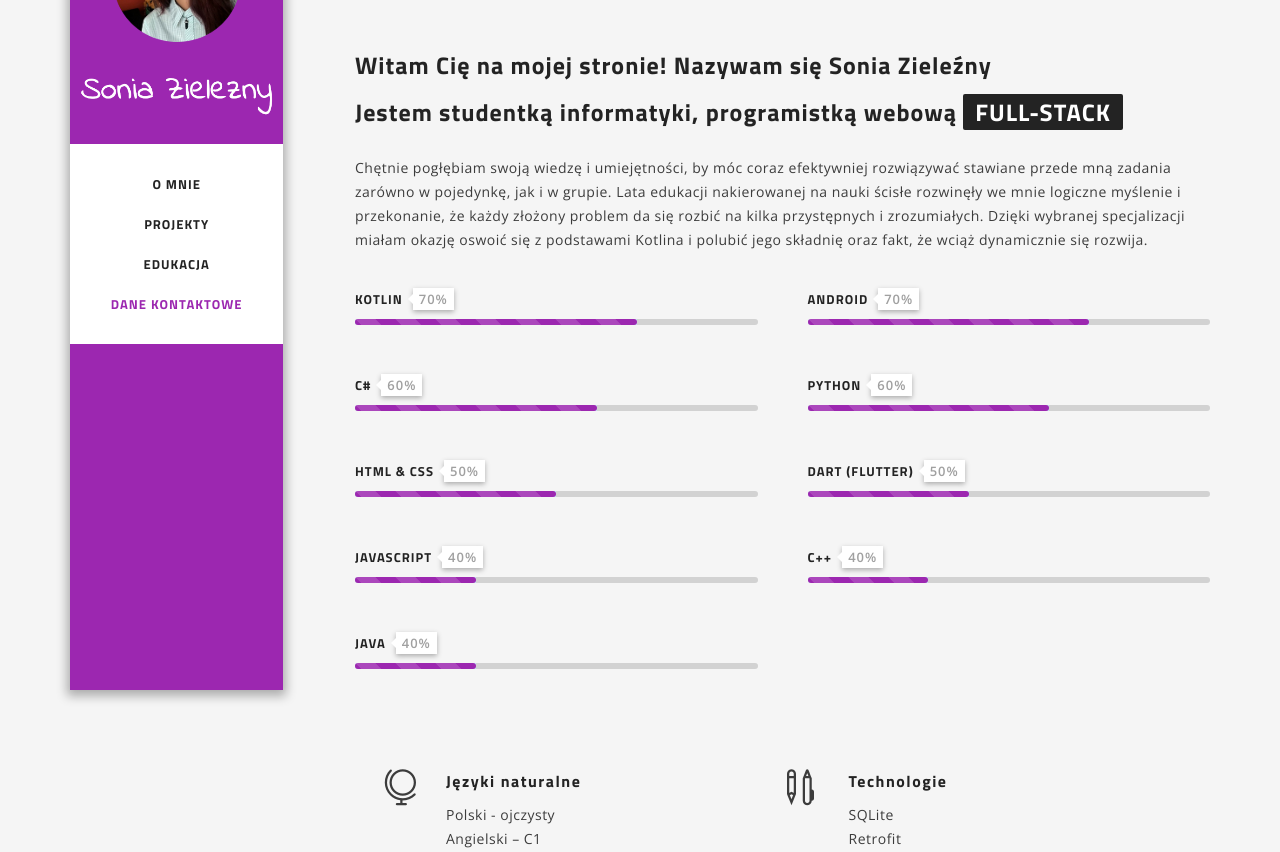
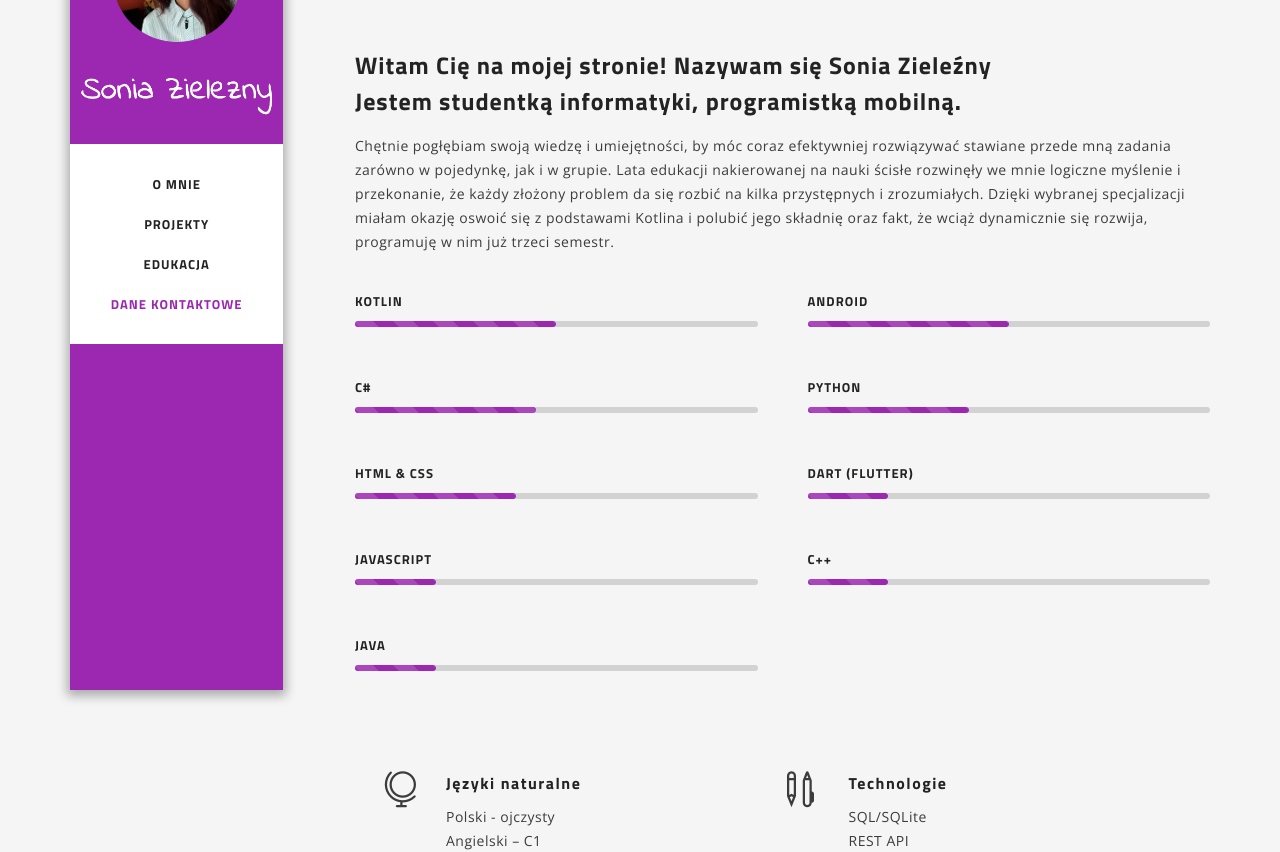
Before and after one commit to soziele/online-resume, a plain HTML site: page index.html in a window 1280 px wide. Shown: the part 110-962 px from the top of the page. Drawn offline with nearby package versions, Linux system fonts and the light colour scheme.

Commit message:
Updated info

```diff
--- a/index.html
+++ b/index.html
@@ -106,81 +106,82 @@
                             <div class="section-title">
                                 <h2><span>01</span>O mnie</h2>
 							</div><!-- end Section Title -->
-							<h1>Witam Cię na mojej stronie!  Nazywam się <strong>Sonia Zieleźny</strong> <br>Jestem studentką informatyki, programistką webową <span class="bg-color">full-stack</span></h1>
+							<h1>Witam Cię na mojej stronie!  Nazywam się <strong>Sonia Zieleźny</strong> <br>Jestem studentką informatyki, programistką mobilną.</h1>
 							<p>Chętnie pogłębiam swoją wiedzę i umiejętności, by móc coraz efektywniej rozwiązywać stawiane przede mną zadania zarówno w pojedynkę, jak i w grupie.
 Lata edukacji nakierowanej na nauki ścisłe rozwinęły we mnie logiczne myślenie i przekonanie, że każdy złożony problem da się rozbić na kilka przystępnych i zrozumiałych.
-Dzięki wybranej specjalizacji miałam okazję oswoić się z podstawami Kotlina i polubić jego składnię oraz fakt, że wciąż dynamicznie się rozwija. </p>
+Dzięki wybranej specjalizacji miałam okazję oswoić się z podstawami Kotlina i polubić jego składnię oraz fakt, że wciąż dynamicznie się rozwija, programuję w nim już trzeci semestr.</p>
+
 
                             <div class="skills">
                                 <!-- Skill 1 -->
                                 <div class="skill-outer">
-                                    <h4>Kotlin<span>70%</span></h4>
+                                    <h4>Kotlin</h4>
                                     <div class="progress progress-striped active">
-                                        <div class="progress-bar" role="progressbar" aria-valuenow="100" aria-valuemin="0" aria-valuemax="100" style="width: 70%;">
+                                        <div class="progress-bar" role="progressbar" aria-valuenow="100" aria-valuemin="0" aria-valuemax="100" style="width: 50%;">
                                         </div>
                                     </div>
                                 </div>
                                 <!-- Skill 2 -->
                                 <div class="skill-outer">
-                                    <h4>Android<span>70%</span></h4>
+                                    <h4>Android</h4>
                                     <div class="progress progress-striped active">
-                                        <div class="progress-bar" role="progressbar" aria-valuenow="100" aria-valuemin="0" aria-valuemax="100" style="width: 70%;">
+                                        <div class="progress-bar" role="progressbar" aria-valuenow="100" aria-valuemin="0" aria-valuemax="100" style="width: 50%;">
                                         </div>
                                     </div>
                                 </div>
                                 <!-- Skill 3 -->
                                 <div class="skill-outer">
-                                    <h4>C#<span>60%</span></h4>
+                                    <h4>C#</h4>
                                     <div class="progress progress-striped active">
-                                        <div class="progress-bar" role="progressbar" aria-valuenow="90" aria-valuemin="0" aria-valuemax="100" style="width: 60%;">
+                                        <div class="progress-bar" role="progressbar" aria-valuenow="90" aria-valuemin="0" aria-valuemax="100" style="width: 45%;">
                                         </div>
                                     </div>
                                 </div>
                                 <!-- Skill 4 -->
                                 <div class="skill-outer">
-                                    <h4>Python<span>60%</span></h4>
+                                    <h4>Python</h4>
                                     <div class="progress progress-striped active">
-                                        <div class="progress-bar" role="progressbar" aria-valuenow="85" aria-valuemin="0" aria-valuemax="100" style="width: 60%;">
+                                        <div class="progress-bar" role="progressbar" aria-valuenow="85" aria-valuemin="0" aria-valuemax="100" style="width: 40%;">
                                         </div>
                                     </div>
                                 </div>
                                 <!-- Skill 5 -->
                                 <div class="skill-outer">
-                                    <h4>HTML & CSS<span>50%</span></h4>
+                                    <h4>HTML & CSS</h4>
                                     <div class="progress progress-striped active">
-                                        <div class="progress-bar" role="progressbar" aria-valuenow="95" aria-valuemin="0" aria-valuemax="100" style="width: 50%;">
+                                        <div class="progress-bar" role="progressbar" aria-valuenow="95" aria-valuemin="0" aria-valuemax="100" style="width: 40%;">
                                         </div>
                                     </div>
                                 </div>
                                 <!-- Skill 6 -->
                                 <div class="skill-outer">
-                                    <h4>Dart (Flutter)<span>50%</span></h4>
+                                    <h4>Dart (Flutter)</h4>
                                     <div class="progress progress-striped active">
-                                        <div class="progress-bar" role="progressbar" aria-valuenow="95" aria-valuemin="0" aria-valuemax="100" style="width: 40%;">
+                                        <div class="progress-bar" role="progressbar" aria-valuenow="95" aria-valuemin="0" aria-valuemax="100" style="width: 20%;">
                                         </div>
                                     </div>
                                 </div>
                                 <!-- Skill 7 -->
                                 <div class="skill-outer">
-                                    <h4>Javascript<span>40%</span></h4>
+                                    <h4>Javascript</h4>
                                     <div class="progress progress-striped active">
-                                        <div class="progress-bar" role="progressbar" aria-valuenow="95" aria-valuemin="0" aria-valuemax="100" style="width: 30%;">
+                                        <div class="progress-bar" role="progressbar" aria-valuenow="95" aria-valuemin="0" aria-valuemax="100" style="width: 20%;">
                                         </div>
                                     </div>
                                 </div>
                                 <!-- Skill 8 -->
                                 <div class="skill-outer">
-                                    <h4>C++<span>40%</span></h4>
+                                    <h4>C++</h4>
                                     <div class="progress progress-striped active">
-                                        <div class="progress-bar" role="progressbar" aria-valuenow="95" aria-valuemin="0" aria-valuemax="100" style="width: 30%;">
+                                        <div class="progress-bar" role="progressbar" aria-valuenow="95" aria-valuemin="0" aria-valuemax="100" style="width: 20%;">
                                         </div>
                                     </div>
                                 </div>
                                 <!-- Skill 9 -->
                                 <div class="skill-outer">
-                                    <h4>Java<span>40%</span></h4>
+                                    <h4>Java</h4>
                                     <div class="progress progress-striped active">
-                                        <div class="progress-bar" role="progressbar" aria-valuenow="95" aria-valuemin="0" aria-valuemax="100" style="width: 30%;">
+                                        <div class="progress-bar" role="progressbar" aria-valuenow="95" aria-valuemin="0" aria-valuemax="100" style="width: 20%;">
                                         </div>
                                     </div>
                             </div>
@@ -217,8 +218,8 @@ Dzięki wybranej specjalizacji miałam okazję oswoić się z podstawami Kotlina
                                 </div>
                                 <div>
                                     <h3>Technologie</h3>
-                                    <p>SQLite</p>
-                                    <p>Retrofit</p>
+                                    <p>SQL/SQLite</p>
+                                    <p>REST API</p>
                                     <p>Firebase</p>
                                 </div>
                             </div>
@@ -233,6 +234,8 @@ Dzięki wybranej specjalizacji miałam okazję oswoić się z podstawami Kotlina
                                     <p>Jira</p>
                                     <p>MVVM</p>
                                     <p>Android Studio</p>
+                                    <p>Visual Studio</p>
+                                    <p>Visual Studio Code</p>
                                     <p>Material Design</p>
                                     <p>Scrum</p>
                                                                 </div>
@@ -244,8 +247,9 @@ Dzięki wybranej specjalizacji miałam okazję oswoić się z podstawami Kotlina
                                 </div>
                                 <div>
                                     <h3>Hobby</h3>
-                                    <p>Rysowanie (w tym digital art)</p>
+                                    <p>Rysowanie (w tym digital art) - https://www.deviantart.com/sziel</p>
                                     <p>Gry komputerowe</p>
+                                    <p>Ping-pong</p>
                                 </div>
                             </div>
                             <!-- end Service box 4 -->
```
